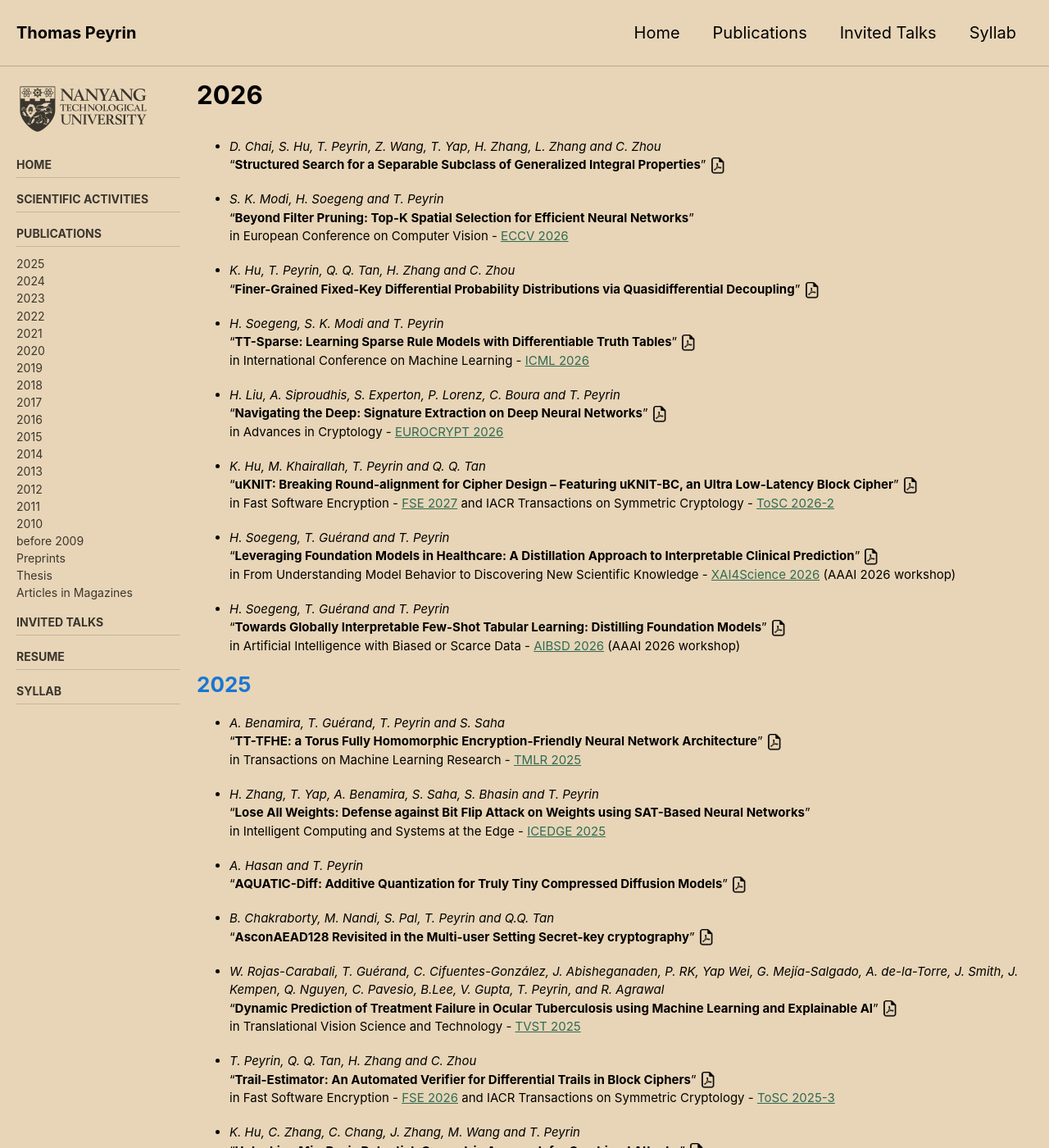
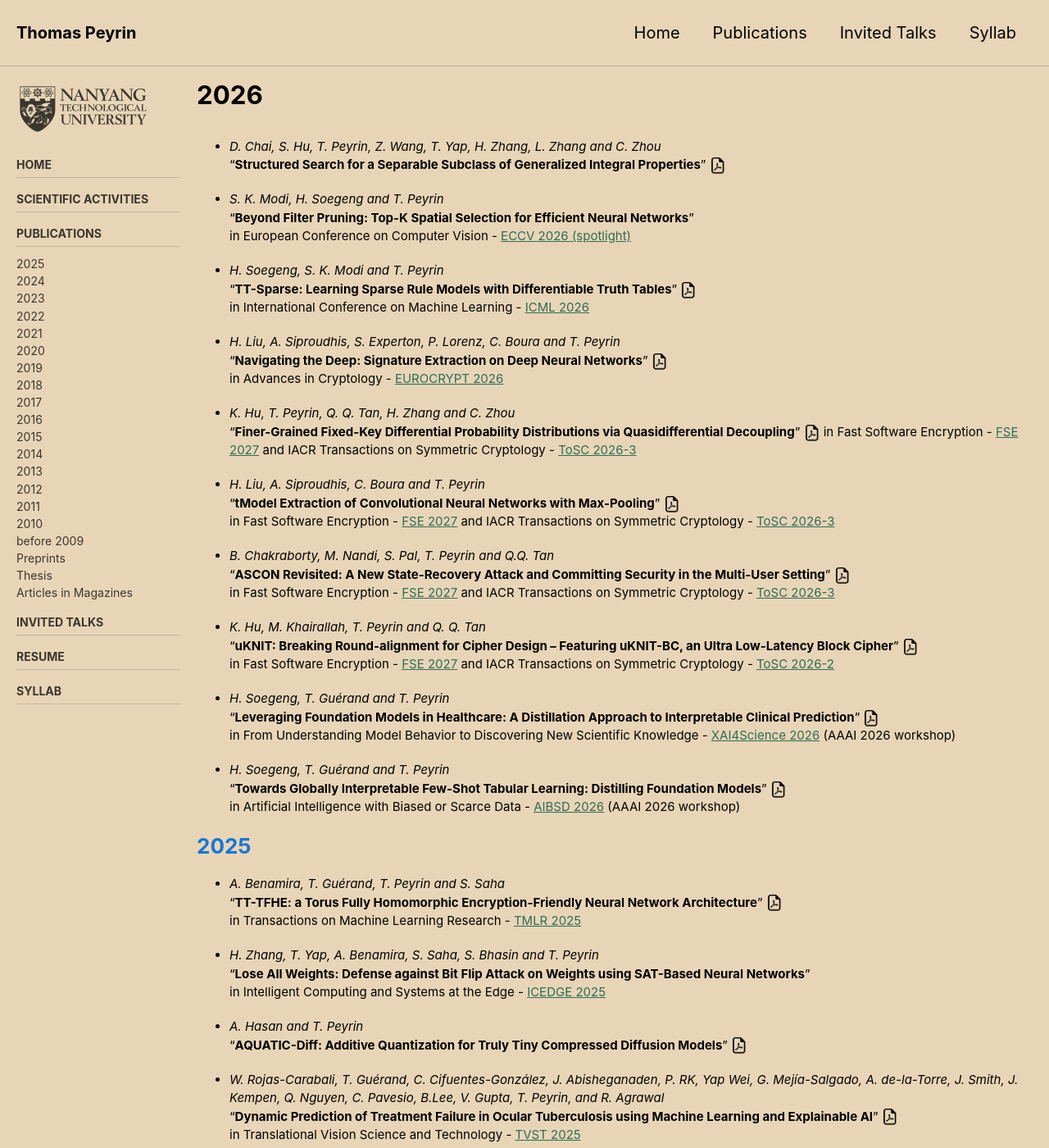
Before and after one commit to thomaspeyrin/web, a Jekyll site: the page built from publications.md, in a window 1280 px wide and 1400 px high. Shown: the whole window at 82% size. Built offline with Jekyll 4.4.1, drawn with Linux system fonts in a browser that asks for light colours; cached includes are drawn as plain includes; nearby versions of some CDN libraries; our own code applies the rules of GitHub Pages for plain Markdown files.

Commit message:
Update publications.md

```diff
--- a/publications.md
+++ b/publications.md
@@ -16,10 +16,7 @@ sidebar:
 
 - *S. K. Modi, H. Soegeng and T. Peyrin*
 "**Beyond Filter Pruning: Top-K Spatial Selection for Efficient Neural Networks**"
-in European Conference on Computer Vision - [ECCV 2026](https://eccv.ecva.net/Conferences/2026)
-
-- *K. Hu, T. Peyrin, Q. Q. Tan, H. Zhang and C. Zhou*
-"**Finer-Grained Fixed-Key Differential Probability Distributions via Quasidifferential Decoupling**"   [![](https://thomaspeyrin.github.io/web/assets/images/pdf_icon_small.png "article")](https://eprint.iacr.org/2026/1162)
+in European Conference on Computer Vision - [ECCV 2026 (spotlight)](https://eccv.ecva.net/Conferences/2026)
 
 - *H. Soegeng, S. K. Modi and T. Peyrin*
 "**TT-Sparse: Learning Sparse Rule Models with Differentiable Truth Tables**"   [![](https://thomaspeyrin.github.io/web/assets/images/pdf_icon_small.png "article")](https://arxiv.org/pdf/2603.07606)
@@ -29,9 +26,21 @@ in International Conference on Machine Learning - [ICML 2026](https://icml.cc/Co
 "**Navigating the Deep: Signature Extraction on Deep Neural Networks**"  [![](https://thomaspeyrin.github.io/web/assets/images/pdf_icon_small.png "article")](https://arxiv.org/abs/2506.17047)
 in Advances in Cryptology - [EUROCRYPT 2026](https://eurocrypt.iacr.org/2026/)
 
+- *K. Hu, T. Peyrin, Q. Q. Tan, H. Zhang and C. Zhou*
+"**Finer-Grained Fixed-Key Differential Probability Distributions via Quasidifferential Decoupling**"   [![](https://thomaspeyrin.github.io/web/assets/images/pdf_icon_small.png "article")](https://eprint.iacr.org/2026/1162)
+in Fast Software Encryption - [FSE 2027](https://fse.iacr.org/2027/) and IACR Transactions on Symmetric Cryptology - [ToSC 2026-3](http://tosc.iacr.org/index.php/ToSC/issue/archive)
+
+- *H. Liu, A. Siproudhis, C. Boura and T. Peyrin*
+"**tModel Extraction of Convolutional Neural Networks with Max-Pooling**"  [![](https://thomaspeyrin.github.io/web/assets/images/pdf_icon_small.png "article")](https://eprint.iacr.org/2026/464)
+in Fast Software Encryption - [FSE 2027](https://fse.iacr.org/2027/) and IACR Transactions on Symmetric Cryptology - [ToSC 2026-3](http://tosc.iacr.org/index.php/ToSC/issue/archive)
+
+- *B. Chakraborty, M. Nandi, S. Pal, T. Peyrin and Q.Q. Tan*
+"**ASCON Revisited: A New State-Recovery Attack and Committing Security in the Multi-User Setting**"  [![](https://thomaspeyrin.github.io/web/assets/images/pdf_icon_small.png "article")](https://eprint.iacr.org/2025/984)
+in Fast Software Encryption - [FSE 2027](https://fse.iacr.org/2027/) and IACR Transactions on Symmetric Cryptology - [ToSC 2026-3](http://tosc.iacr.org/index.php/ToSC/issue/archive)
+
 - *K. Hu, M. Khairallah, T. Peyrin and Q. Q. Tan*
 "**uKNIT: Breaking Round-alignment for Cipher Design -- Featuring uKNIT-BC, an Ultra Low-Latency Block Cipher**"   [![](https://thomaspeyrin.github.io/web/assets/images/pdf_icon_small.png "article")](https://eprint.iacr.org/2024/1962)
-in Fast Software Encryption - [FSE 2027](https://fse.iacr.org/2026/) and IACR Transactions on Symmetric Cryptology - [ToSC 2026-2](http://tosc.iacr.org/index.php/ToSC/issue/archive)
+in Fast Software Encryption - [FSE 2027](https://fse.iacr.org/2027/) and IACR Transactions on Symmetric Cryptology - [ToSC 2026-2](http://tosc.iacr.org/index.php/ToSC/issue/archive)
 
 - *H. Soegeng, T. Guérand and T. Peyrin*
 "**Leveraging Foundation Models in Healthcare: A Distillation Approach to Interpretable Clinical Prediction**"   [![](https://thomaspeyrin.github.io/web/assets/images/pdf_icon_small.png "article")](https://openreview.net/forum?id=gVrC91vd7e)
@@ -54,9 +63,6 @@ in Intelligent Computing and Systems at the Edge - [ICEDGE 2025](https://icedge.
 
 - *A. Hasan and T. Peyrin*
 "**AQUATIC-Diff: Additive Quantization for Truly Tiny Compressed Diffusion Models**"  [![](https://thomaspeyrin.github.io/web/assets/images/pdf_icon_small.png "article")](https://arxiv.org/abs/2506.05960)
-
-- *B. Chakraborty, M. Nandi, S. Pal, T. Peyrin and Q.Q. Tan*
-"**AsconAEAD128 Revisited in the Multi-user Setting Secret-key cryptography**"  [![](https://thomaspeyrin.github.io/web/assets/images/pdf_icon_small.png "article")](https://eprint.iacr.org/2025/984)
 
 - *W. Rojas-Carabali, T. Guérand, C. Cifuentes-González, J. Abisheganaden, P. RK, Yap Wei, G. Mejía-Salgado, A. de-la-Torre, J. Smith, J. Kempen, Q. Nguyen, C. Pavesio,
 B.Lee, V. Gupta, T. Peyrin, and R. Agrawal*
```
